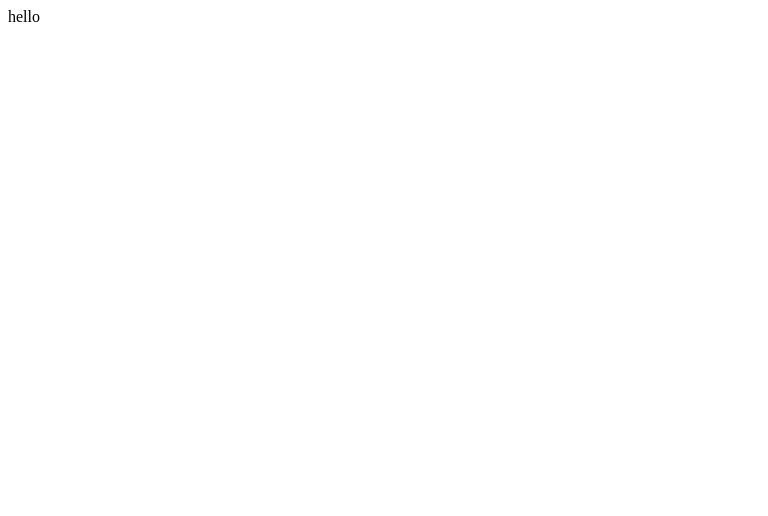
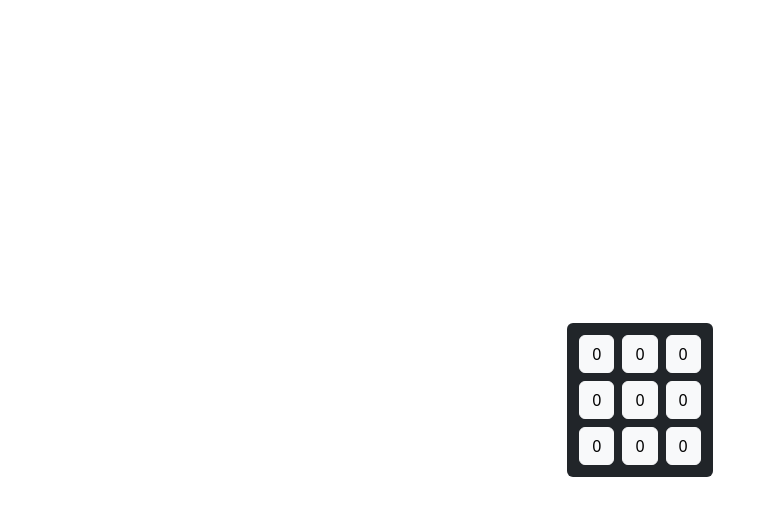
Before and after one commit to preetN/project, a React (Create React App) app: page / in a window 1280 px wide. Shown: the top 516 px of the page, without its empty margins (0-768 px from the left). Built offline with nearby package versions, Linux system fonts and the light colour scheme.

Commit message:
added buttons and udio file

```diff
--- a/package.json
+++ b/package.json
@@ -6,6 +6,7 @@
     "@testing-library/jest-dom": "^5.17.0",
     "@testing-library/react": "^13.4.0",
     "@testing-library/user-event": "^13.5.0",
+    "bootstrap": "^5.3.1",
     "react": "^18.2.0",
     "react-dom": "^18.2.0",
     "react-scripts": "5.0.1",
--- a/src/App.js
+++ b/src/App.js
@@ -1,5 +1,35 @@
+import Button from "./components/Button";
+
 function App() {
-  return <div className="App">hello</div>;
+  return (
+    <>
+      <div className="vh-100 d-flex align-items-center justify-content-center ">
+        <div className="bg-dark p-2 rounded">
+          <div className="row">
+            <div className="col">
+              <Button />
+              <Button />
+              <Button />
+            </div>
+          </div>
+          <div className="row">
+            <div className="col">
+              <Button />
+              <Button />
+              <Button />
+            </div>
+          </div>
+          <div className="row">
+            <div className="col">
+              <Button />
+              <Button />
+              <Button />
+            </div>
+          </div>
+        </div>
+      </div>
+    </>
+  );
 }
 
 export default App;
--- /dev/null
+++ b/src/components/Button.js
@@ -0,0 +1,31 @@
+import React, { useState } from "react";
+import audioFile from "../assests/sound.mp3";
+import "bootstrap/dist/css/bootstrap.min.css";
+function Button() {
+  const [num, setNum] = useState("0");
+  const ranNum = () => {
+    const a = Math.floor(Math.random() * 10);
+    const b = explode();
+    if (b !== 0) {
+      const audio = new Audio(audioFile);
+      audio.play();
+      setNum("^-^");
+      return;
+    }
+    setNum(a);
+  };
+  const explode = () => {
+    const exp = Math.round(Math.random() * 10);
+    console.log(exp);
+    return exp <= 2 ? exp : 0;
+  };
+  return (
+    <>
+      <div className="btn btn-light m-1" onClick={ranNum}>
+        {num}
+      </div>
+    </>
+  );
+}
+
+export default Button;
```
Also changed, not shown: 2 other files (tests, documents, lock files or other folders).
